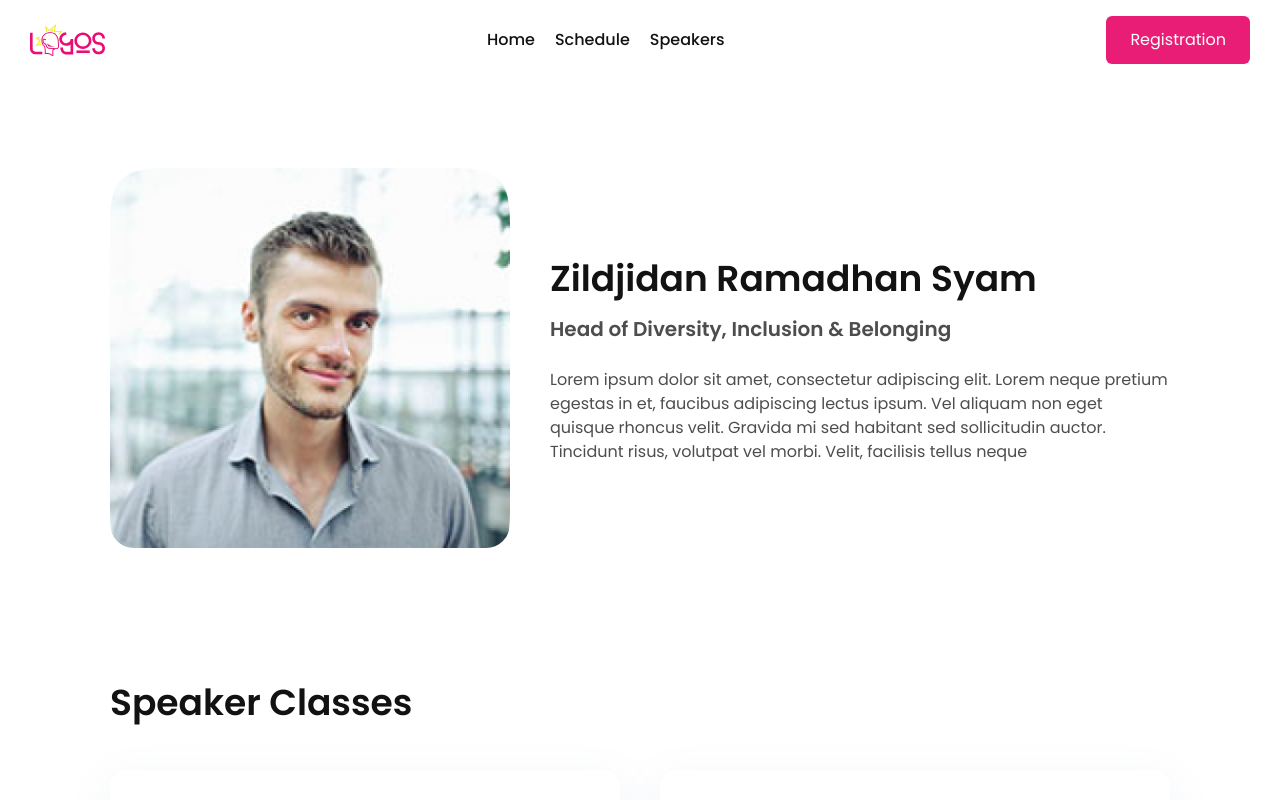
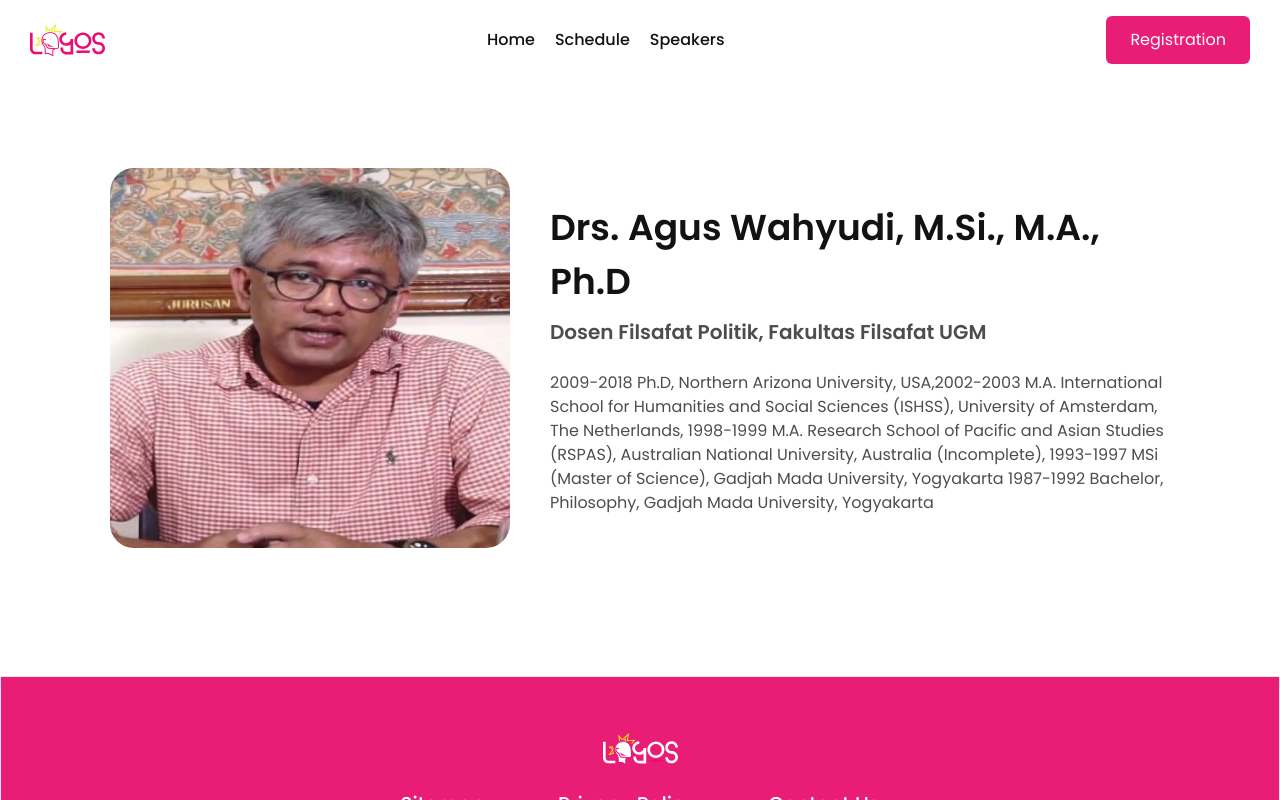
Before and after one commit to logos-engineer/logos-fest, a Next.js app: page /speakers/agus-wahyudi in a window 1280 px wide. Shown: the top 800 px of the page. Built offline with nearby package versions, Linux system fonts and the light colour scheme.

Commit message:
add speaker info hardcode

```diff
--- a/src/pages/speakers/[name].js
+++ b/src/pages/speakers/[name].js
@@ -4,24 +4,44 @@ import listSchedule from '@/data/listSchedule'
 import SpeakerInfo from '@/components/SpeakerDetail/SpeakerInfo'
 import SpeakerClass from '@/components/SpeakerDetail/SpeakerClass'
 import Head from 'next/head'
+import ListSpeakerName from '@/data/listSpeakerName'
 
-export default function SpeakerDetail() {
+export default function SpeakerDetail({ speakerData }) {
+  console.log(speakerData)
   return (
     <>
       <Head>
         <title>Speaker Detail</title>
       </Head>
       <Layout>
-        /*
-         * TODO : use getServerSide/getStaticProps to get data for detail speaker from listSpeakerName using id/slug
-         */
+        /* * TODO : use getServerSide/getStaticProps to get data for detail
+        speaker from listSpeakerName using id/slug */
         <SpeakerInfo
-          photo="/img/speaker/person-2.png"
-          name="Zildjidan Ramadhan Syam"
-          univ="Head of Diversity, Inclusion & Belonging "
+          photo={speakerData.img}
+          name={speakerData.name}
+          univ={speakerData.jabatan}
+          desc={speakerData.profile}
         />
-        <SpeakerClass listClass={listSchedule[0].schedule} />
+        {/* <SpeakerClass listClass={listSchedule[0].schedule} /> */}
       </Layout>
     </>
   )
 }
+export function getStaticPaths() {
+  return {
+    paths: [], //indicates that no page needs be created at build time
+    fallback: 'blocking', //indicates the type of fallback
+  }
+}
+
+export function getStaticProps({ params }) {
+  const speakerIndex = ListSpeakerName.map((data) => data.slug).indexOf(
+    params.name
+  )
+  const speakerData = ListSpeakerName[speakerIndex]
+  return {
+    props: {
+      speakerData,
+    },
+  }
+}
```
